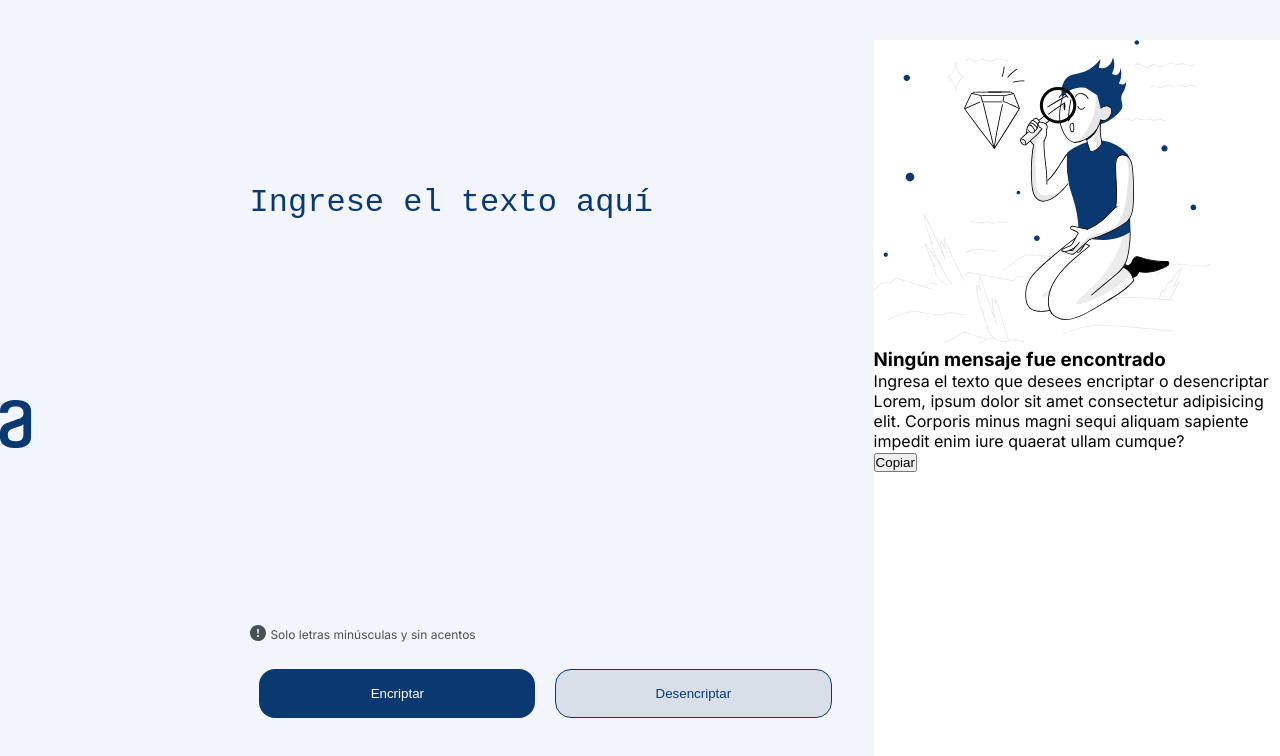
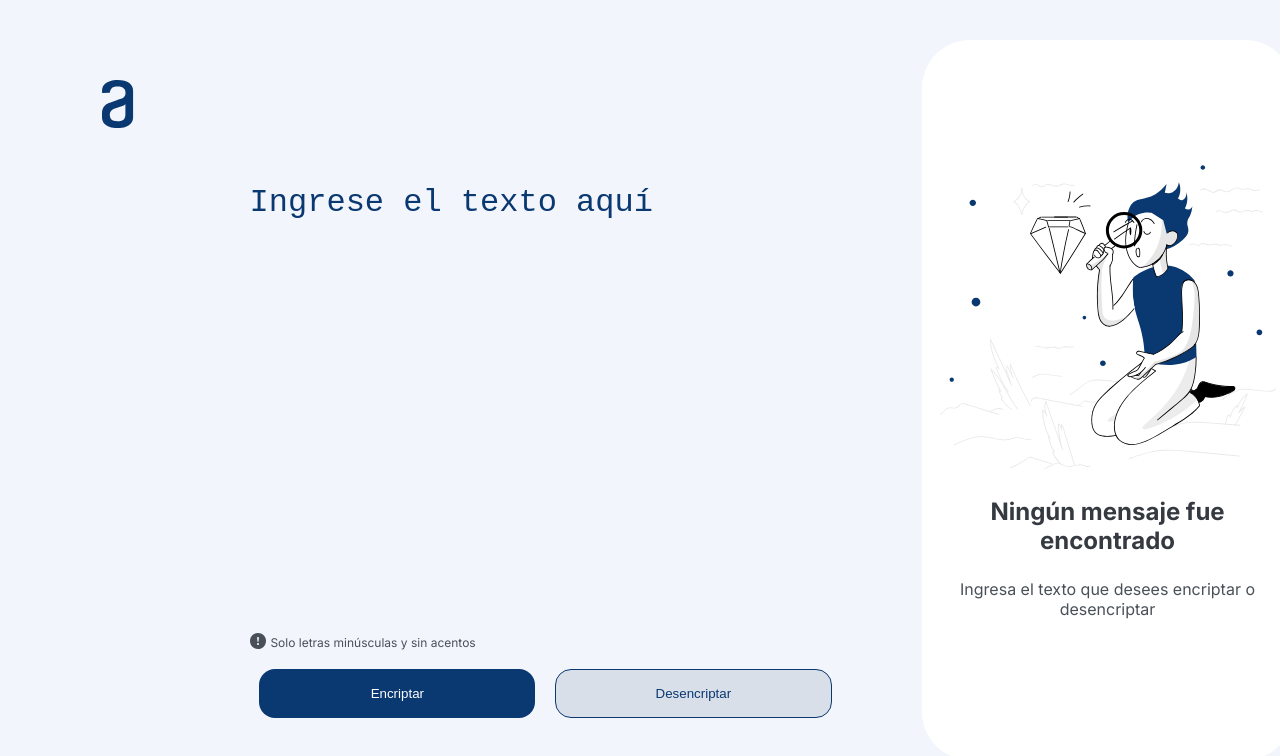
Before and after one commit to DavidUpegui/Alura_challenge1_encrypter, a plain HTML site: page index.html in a window 1280 px wide. Drawn offline with Linux system fonts and the light colour scheme.

Commit message:
Styled: output section

```diff
--- a/index.html
+++ b/index.html
@@ -50,14 +50,14 @@
             Ingresa el texto que desees encriptar o desencriptar
           </p>
         </div>
-        <div class="found" id="found">
+        <!-- <div class="found" id="found">
           <p class="output__p--found">
             Lorem, ipsum dolor sit amet consectetur adipisicing elit. Corporis
             minus magni sequi aliquam sapiente impedit enim iure quaerat ullam
             cumque?
           </p>
           <button class="btn--copy">Copiar</button>
-        </div>
+        </div> -->
       </section>
     </main>
   </body>
--- a/styles.css
+++ b/styles.css
@@ -4,69 +4,77 @@
   margin: 0;
 }
 
-:root{
-    --dark-blue: #0A3871;
-    --light-blue: #F3F5FC;
-    --dark-gray: #343A40;
+:root {
+  --dark-blue: #0a3871;
+  --light-blue: #f3f5fc;
+  --dark-gray: #343a40;
   --medium-gray: #495057;
-    --light-gray: #D8DFE8;
+  --light-gray: #d8dfe8;
 }
 
-html, body {
-    font-family: 'Inter', sans-serif;
+html,
+body {
+  font-family: "Inter", sans-serif;
   width: 100%;
   height: 100vh;
   background-color: var(--light-blue);
   display: flex;
   align-items: center;
 }
-.logo--alura{
+.logo--alura {
   position: absolute;
+  top: 10%;
+  left: 8%;
 }
-.container{
+.container {
   width: 83%;
   height: 90%;
   margin-left: auto;
   display: flex;
 }
-.input{
+.input {
   height: 100%;
   flex-grow: 1;
   padding: 144px 2rem 2rem 2rem;
   display: flex;
   flex-direction: column;
 }
-.textarea{
+.textarea {
   resize: none;
   color: var(--dark-blue);
   border: none;
   background-color: var(--light-blue);
   font-size: 32px;
   height: 80%;
+  margin-bottom: 1rem;
 }
-.textarea::placeholder{
+.textarea::placeholder {
   color: var(--dark-blue);
 }
-.input-advice{
+.textarea:focus{
+    border: none;
+    outline: none;
+}
+.input-advice {
   font-size: 12px;
   color: var(--medium-gray);
-    margin-top:auto;
-    margin-bottom: 1rem;
+  margin-top: auto;
+  margin-bottom: 0.5rem;
   display: flex;
   align-items: center;
 }
-.logo--exclamation{
+.logo--exclamation {
   width: 16px;
   margin-right: 0.3rem;
 }
 .logo--exclamation img {
   width: 100%;
 }
-.btn-container{
+.btn-container {
   width: 100%;
   display: flex;
 }
-.btn{
+.btn {
   display: inline-flex;
   padding: 1rem;
   border-radius: 16px;
@@ -75,16 +83,37 @@ html, body {
   align-items: center;
   justify-content: center;
 }
-.btn--encrypt{
+.btn--encrypt {
   color: white;
   background-color: var(--dark-blue);
   border: none;
 }
-.btn--unencrypt{
+.btn--unencrypt {
   color: var(--dark-blue);
   border: 1px solid var(--dark-blue);
   background-color: var(--light-gray);
 }
-.output{
+.output {
   background-color: white;
+  height: 100%;
+  width: 35%;
+  padding: 3rem;
+  display: flex;
+  flex-direction: column;
+  align-items: center;
+  justify-content: center;
+  margin: 0 3rem;
+  border-radius: 3rem;
 }
+.output__title {
+  text-align: center;
+  font-style: bold;
+  font-size: 24px;
+  margin: 1.5rem;
+  color: var(--dark-gray)
+}
+.output__p--notfound {
+  margin: 1rem;
+  text-align: center;
+  color: var(--medium-gray);
+}
```
Lines whose indentation alone changed are shown as unchanged.
